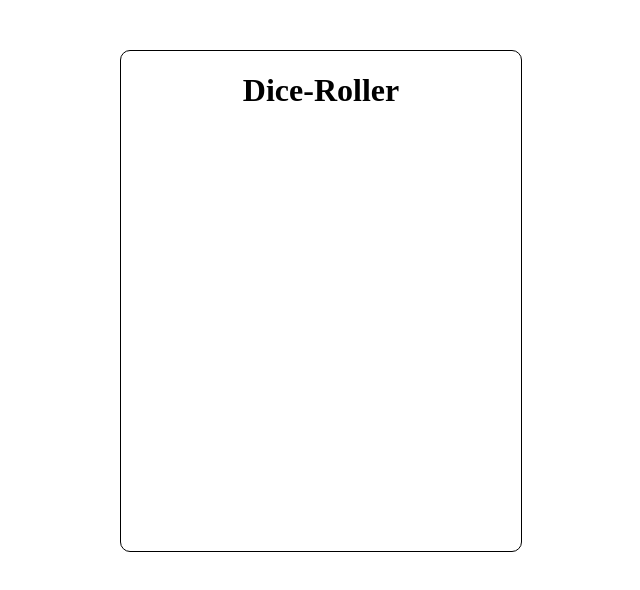
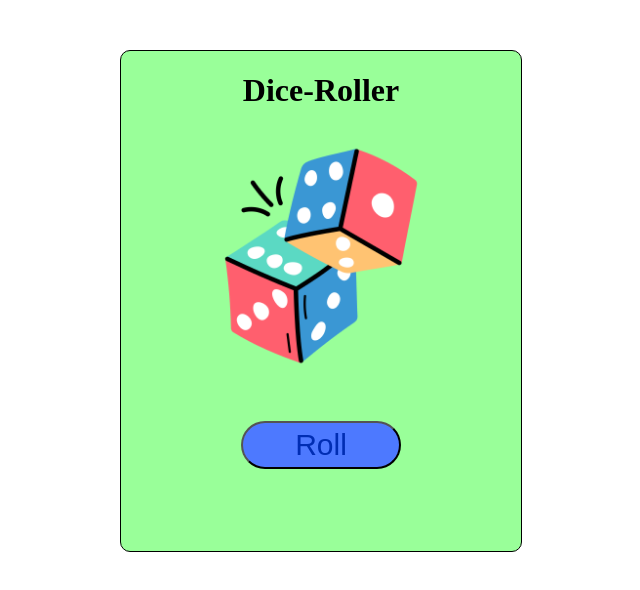
Before and after one commit to Kartik-wandhare/Dice-Roller, a plain HTML site: page index.html in a window 1280 px wide. Shown: the whole page, without its empty margins (319-959 px from the left). Drawn offline with Linux system fonts and the light colour scheme.

Commit message:
css added

```diff
--- a/index.html
+++ b/index.html
@@ -13,14 +13,34 @@
         width: 400px;
         border: 1px solid black;
         border-radius: 10px;
+        background-color: #99ff99;
     }
     .heading{
         text-align: center;
+    }
+    .img{
+        display: block;
+        margin: 0px auto;
+        height: 250px;
+        width: 250px;
+    }
+    .btn{
+        display: block;
+        margin: 40px auto;
+        width: 40%;
+        font-size: 30px;
+        padding: 5px;
+        border-radius: 30px;
+        background-color:#4d79ff;
+        color: #002db3;
+        cursor: pointer;
     }
 </style>
 <body>
    <div class="container">
  <h1 class="heading">Dice-Roller</h1>
+ <img src="./img/dice.png" class="img" id="dice">
+ <button class="btn">Roll</button>
    </div>
 </body>
 </html>
```
Also changed, not shown: img/dice (1).png (added), img/dice (2).png (added), img/dice (3).png (added), img/dice (4).png (added), img/dice (5).png (added), img/dice (6).png (added), img/dice.png (added).
